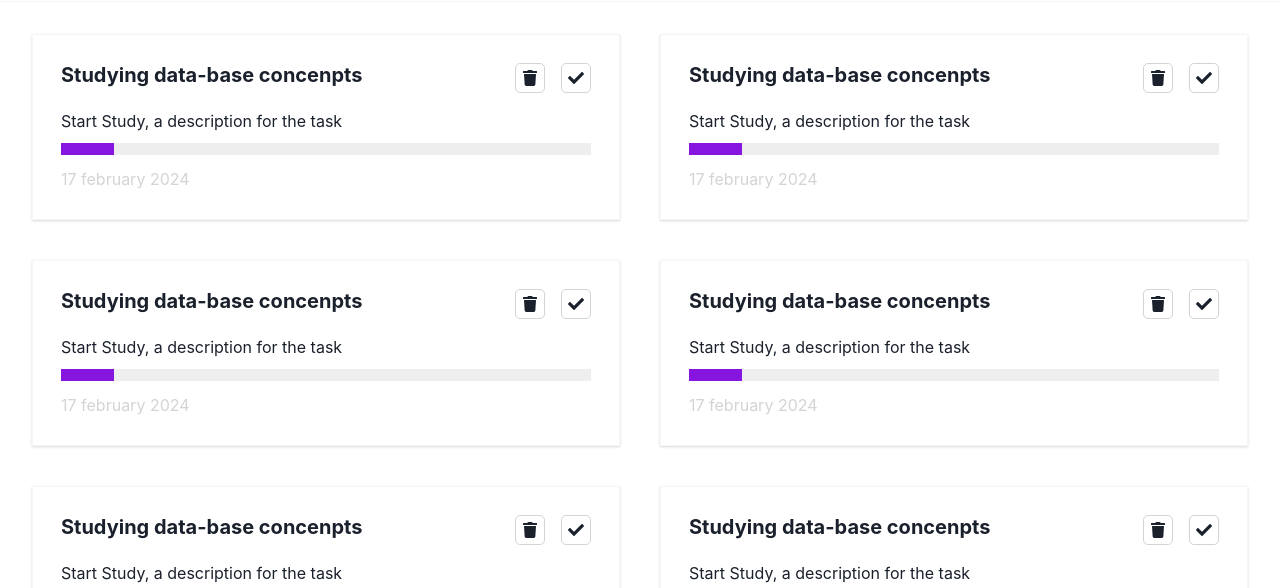
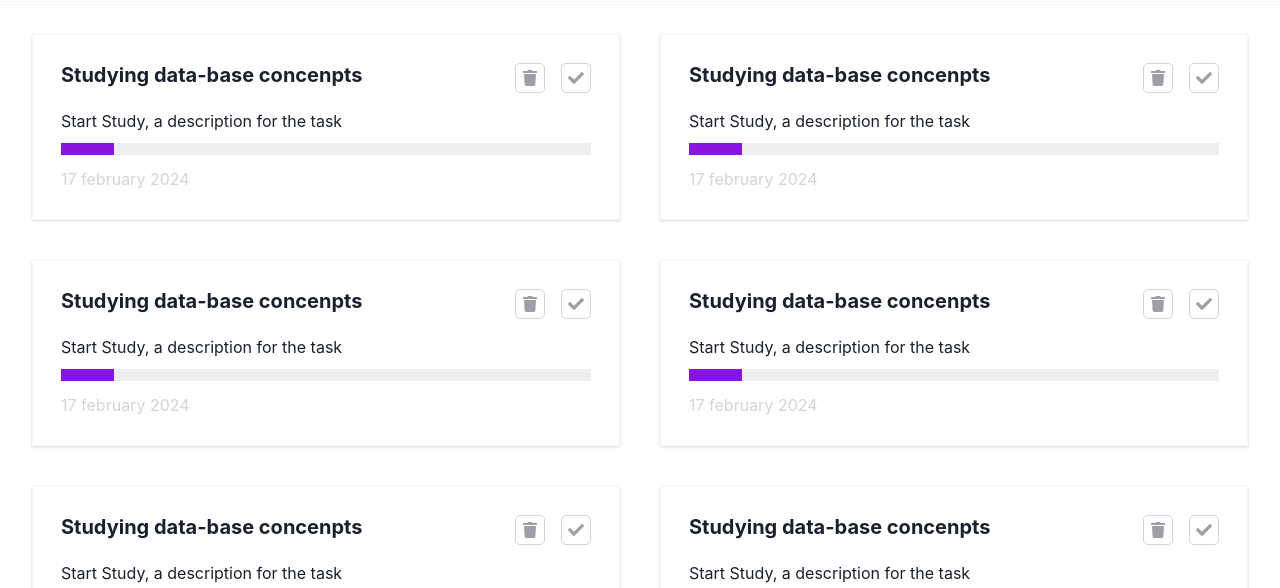
Before and after one commit to schillreff/do_it_front, a React (Create React App) app: page /dashboard in a window 1280 px wide. Shown: the part 193-781 px from the top of the page. Built offline with nearby package versions, Linux system fonts and the light colour scheme; sample sign-in values are in the browser's storage.

Commit message:
fix: icon color

```diff
--- a/src/components/Card/index.tsx
+++ b/src/components/Card/index.tsx
@@ -8,6 +8,7 @@ import {
   Text,
 } from '@chakra-ui/react';
 import { FaCheck, FaTrash } from 'react-icons/fa';
+import { theme } from '../../styles/theme';
 
 export const Card = () => {
   return (
@@ -35,7 +36,7 @@ export const Card = () => {
             borderColor={'gray.200'}
             bgColor={'white'}
           >
-            <FaTrash color='gray.200' />
+            <FaTrash color={theme.colors.gray[300]} />
           </Center>
           <Center
             as={'button'}
@@ -46,7 +47,7 @@ export const Card = () => {
             borderColor={'gray.200'}
             bgColor={'white'}
           >
-            <FaCheck color='gray.200' />
+            <FaCheck color={theme.colors.gray[300]} />
           </Center>
         </HStack>
       </Flex>
```
